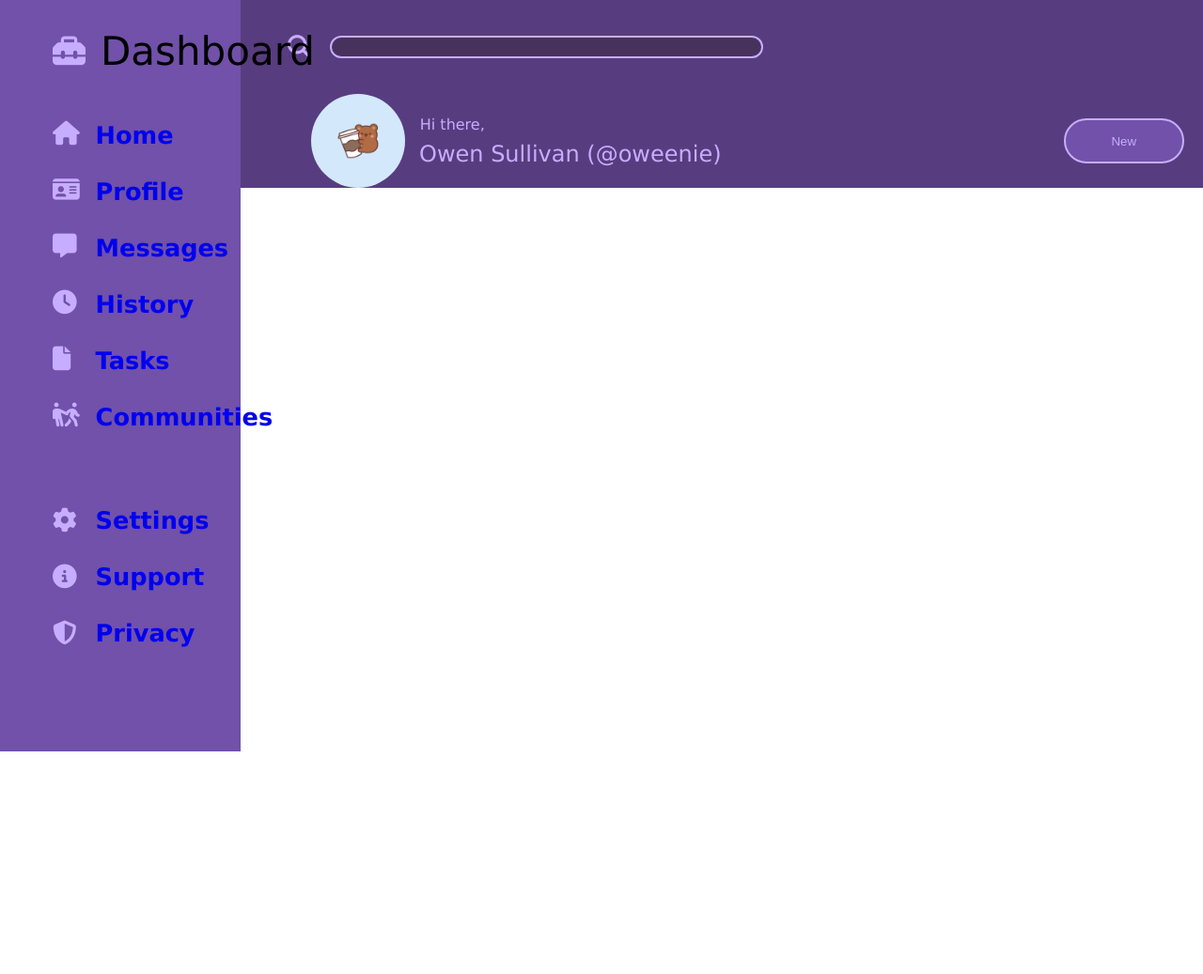
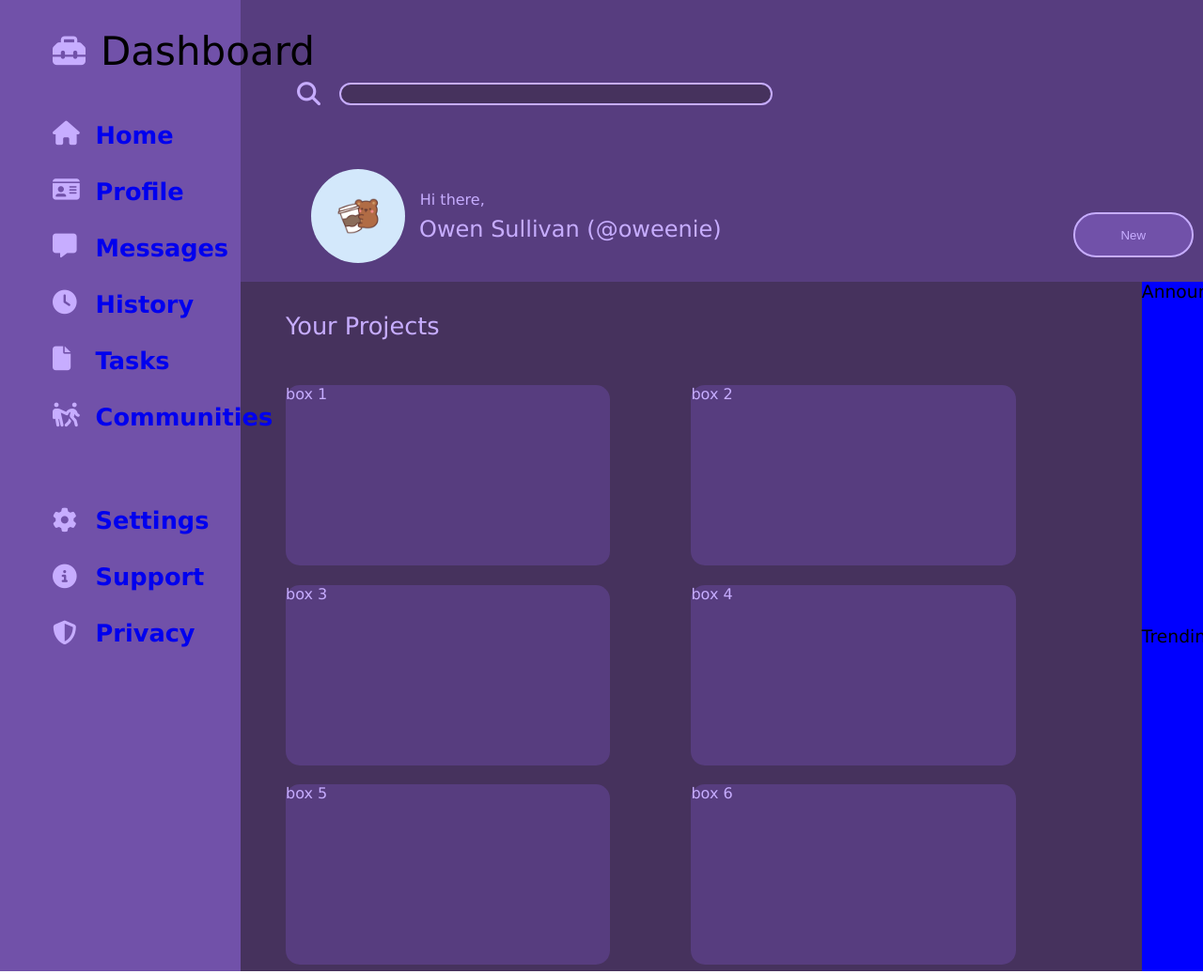
Before and after one commit to oweeeenie/admin-dashboard-project, a plain HTML site: page index.html in a window 1280 px wide. Shown: the top 1037 px of the page at 94% size. Before the commit the page ends 800 px from the top, so only its background shows below. Drawn offline with Linux system fonts and the light colour scheme.

Commit message:
body layout is coming togther GREATLY

```diff
--- a/index.html
+++ b/index.html
@@ -49,10 +49,33 @@
             <li><i class="fa-solid fa-gear"></i><a href="#">Settings</a></li>
             <li><i class="fa-solid fa-circle-info"></i><a href="#">Support</a></li>
             <li><i class="fa-solid fa-shield-halved"></i><a href="#">Privacy</a></li>
-        </div>
-      </ul>
-    </nav>
+          </div>
+        </ul>
+      </nav>
+    </div>
+
+    <div class="body-main-container">
+      <div class="body-main">
+      <h3>Your Projects</h3>
+      <div class="box-container">
+      <div class="box">box 1</div>
+      <div class="box">box 2</div>
+      <div class="box">box 3</div>
+      <div class="box">box 4</div>
+      <div class="box">box 5</div>
+      <div class="box">box 6</div>
+    </div>
+    </div>
+    <div class="body-right-sidebar">
+      <div class="body-announcements">
+      <h3>Announcements</h3></div>
+      <div class="body-trending">
+      <h3>Trending</h3></div>
+    </div>
   </div>
+
+
+
 </div>
 <script src="/index.js"> </script>
 </body>
--- a/styles.css
+++ b/styles.css
@@ -2,6 +2,7 @@ html {
     box-sizing: border-box;
     font-size: 16px;
     font-family: Verdana, Geneva, Tahoma, sans-serif;
+    height: 100%;
   }
 
   *, *:before, *:after {
@@ -38,7 +39,7 @@ html {
   display: grid;
   grid-template-columns: 20% 1fr;
   height: 100vh;
-  grid-template-rows: 1fr 1fr 1fr 1fr;
+  grid-template-rows: auto 1fr;
 }
 
 button {
@@ -121,7 +122,7 @@ button {
 
 .header {
   display: grid;
-  grid-template-rows: 1fr 1fr;
+  grid-template-rows: 2fr 1fr;
   grid-template-columns: 1fr 1fr;
   grid-template-areas: "header-top-left header-top-right" "header-left header-right";
   color: var(--primary-text-color);
@@ -133,6 +134,7 @@ button {
   align-items: center;
   gap: 25px;
   padding-left: 30rem;
+  max-width: 790px;
 }
 
 .header-top-right img {
@@ -152,7 +154,7 @@ input[type="text"] {
 
 .header-top-left {
   grid-area: header-top-left;
-  padding-left: 50px;
+  padding-left: 60px;
   display: flex;
   align-items: center;
 }
@@ -165,11 +167,12 @@ input[type="text"] {
 
 .header-left {
   grid-area: header-left;
-  padding-left: 40px;
   display: flex;
   align-items: center;
   padding-left: 75px;
   gap: 15px;
+  position: relative;
+  bottom: 20px;
 }
 
 .left-header-container p {
@@ -203,7 +206,56 @@ input[type="text"] {
 /* HEADER --------------------------------------------------------------------------------------------------- */
 
 /* MAIN BODY (YOUR PROJECTS) -------------------------------------------------------------------------------- */
+.body-main-container {
+  display: grid;
+  grid-template-columns: 70% 1fr;
+  background-color: var(--behind-cards-color);
+  grid-template-areas: "main right-sidebar";
+  height: 100%;
+}
 
+.body-main {
+  grid-area: main;
+}
+
+.box-container {
+  display: grid;
+  grid-template-columns: repeat(2, 1fr);
+  grid-template-rows: repeat(3, 1fr);
+  padding: 3rem;
+  height: 100%;
+}
+
+.box {
+  background-color: var(--cards-and-header-color-and-right-sidebar);
+  height: 12rem;
+  width: 80%;
+  border-radius: 15px;
+  color: var(--primary-text-color);
+}
+
+.body-main h3 {
+  font-size: 1.6rem;
+  padding-top: 2rem;
+  padding-left: 3rem;
+  color: var(--primary-text-color);
+}
+
+.body-right-sidebar {
+  display: grid;
+  grid-template-rows: 1fr 1fr;
+  grid-area: right-sidebar;
+  grid-template-areas: "announcements" "trending";
+  background-color: blue;
+}
+
+.body-announcements {
+  grid-area: announcements;
+}
+
+.body-trending {
+  grid-area: trending;
+}
 
 
 
```
